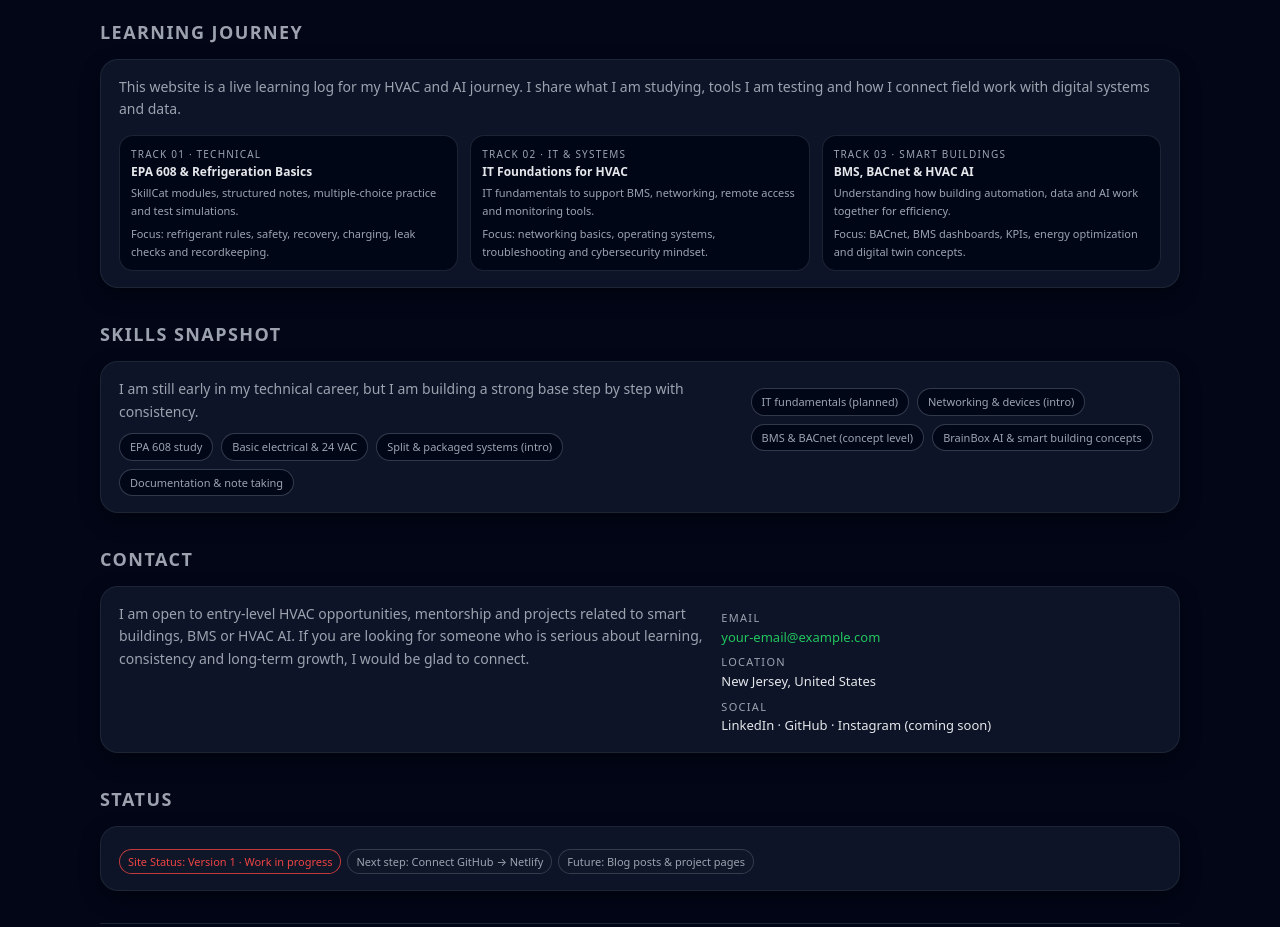
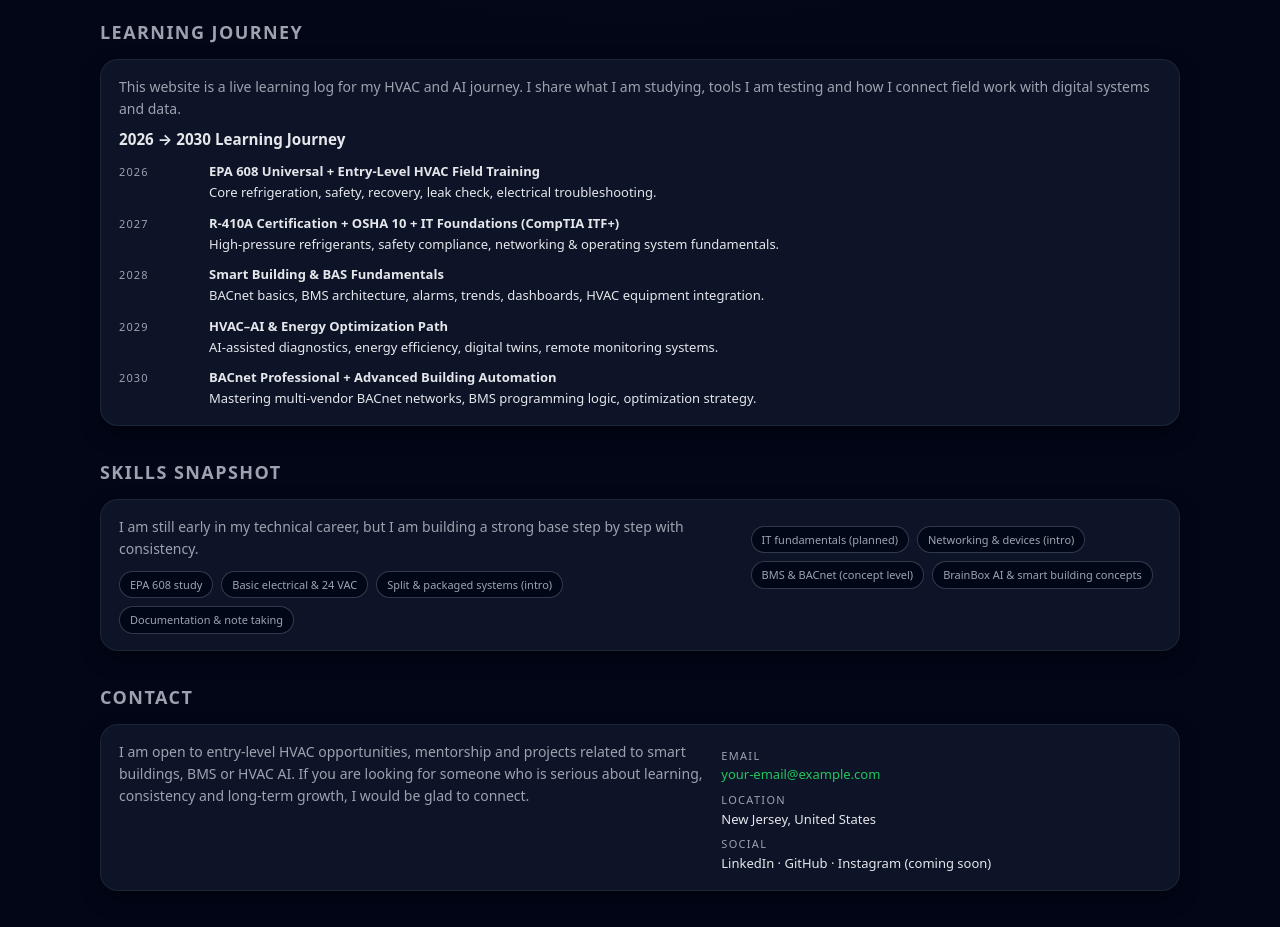
Before and after one commit to TurgayCicek/soloilhvacai-site, a plain HTML site: page index.html in a window 1280 px wide. Shown: the part 1140-2067 px from the top of the page. Drawn offline with Linux system fonts and the light colour scheme.

Commit message:
Added full 2026-2030 HVAC + AI learning timeline

```diff
--- a/index.html
+++ b/index.html
@@ -597,42 +597,52 @@
             I share what I am studying, tools I am testing and how I connect
             field work with digital systems and data.
           </p>
+<div class="timeline">
 
-          <div class="projects" style="margin-top: 14px;">
-            <article class="project">
-              <div class="project-label">Track 01 · Technical</div>
-              <div class="project-title">EPA 608 & Refrigeration Basics</div>
-              <div class="project-tagline">
-                SkillCat modules, structured notes, multiple-choice practice and test simulations.
-              </div>
-              <div class="project-meta">
-                Focus: refrigerant rules, safety, recovery, charging, leak checks and recordkeeping.
-              </div>
-            </article>
+    <h3 class="timeline-title">2026 → 2030 Learning Journey</h3>
 
-            <article class="project">
-              <div class="project-label">Track 02 · IT & Systems</div>
-              <div class="project-title">IT Foundations for HVAC</div>
-              <div class="project-tagline">
-                IT fundamentals to support BMS, networking, remote access and monitoring tools.
-              </div>
-              <div class="project-meta">
-                Focus: networking basics, operating systems, troubleshooting and cybersecurity mindset.
-              </div>
-            </article>
+    <div class="timeline-item">
+        <div class="timeline-year">2026</div>
+        <div class="timeline-content">
+            <h4>EPA 608 Universal + Entry-Level HVAC Field Training</h4>
+            <p>Core refrigeration, safety, recovery, leak check, electrical troubleshooting.</p>
+        </div>
+    </div>
 
-            <article class="project">
-              <div class="project-label">Track 03 · Smart Buildings</div>
-              <div class="project-title">BMS, BACnet & HVAC AI</div>
-              <div class="project-tagline">
-                Understanding how building automation, data and AI work together for efficiency.
-              </div>
-              <div class="project-meta">
-                Focus: BACnet, BMS dashboards, KPIs, energy optimization and digital twin concepts.
-              </div>
-            </article>
-          </div>
+    <div class="timeline-item">
+        <div class="timeline-year">2027</div>
+        <div class="timeline-content">
+            <h4>R-410A Certification + OSHA 10 + IT Foundations (CompTIA ITF+)</h4>
+            <p>High-pressure refrigerants, safety compliance, networking & operating system fundamentals.</p>
         </div>
+    </div>
+
+    <div class="timeline-item">
+        <div class="timeline-year">2028</div>
+        <div class="timeline-content">
+            <h4>Smart Building & BAS Fundamentals</h4>
+            <p>BACnet basics, BMS architecture, alarms, trends, dashboards, HVAC equipment integration.</p>
+        </div>
+    </div>
+
+    <div class="timeline-item">
+        <div class="timeline-year">2029</div>
+        <div class="timeline-content">
+            <h4>HVAC–AI & Energy Optimization Path</h4>
+            <p>AI-assisted diagnostics, energy efficiency, digital twins, remote monitoring systems.</p>
+        </div>
+    </div>
+
+    <div class="timeline-item">
+        <div class="timeline-year">2030</div>
+        <div class="timeline-content">
+            <h4>BACnet Professional + Advanced Building Automation</h4>
+            <p>Mastering multi-vendor BACnet networks, BMS programming logic, optimization strategy.</p>
+        </div>
+    </div>
+
+</div>
+
       </section>
 
       <!-- SKILLS -->
```
